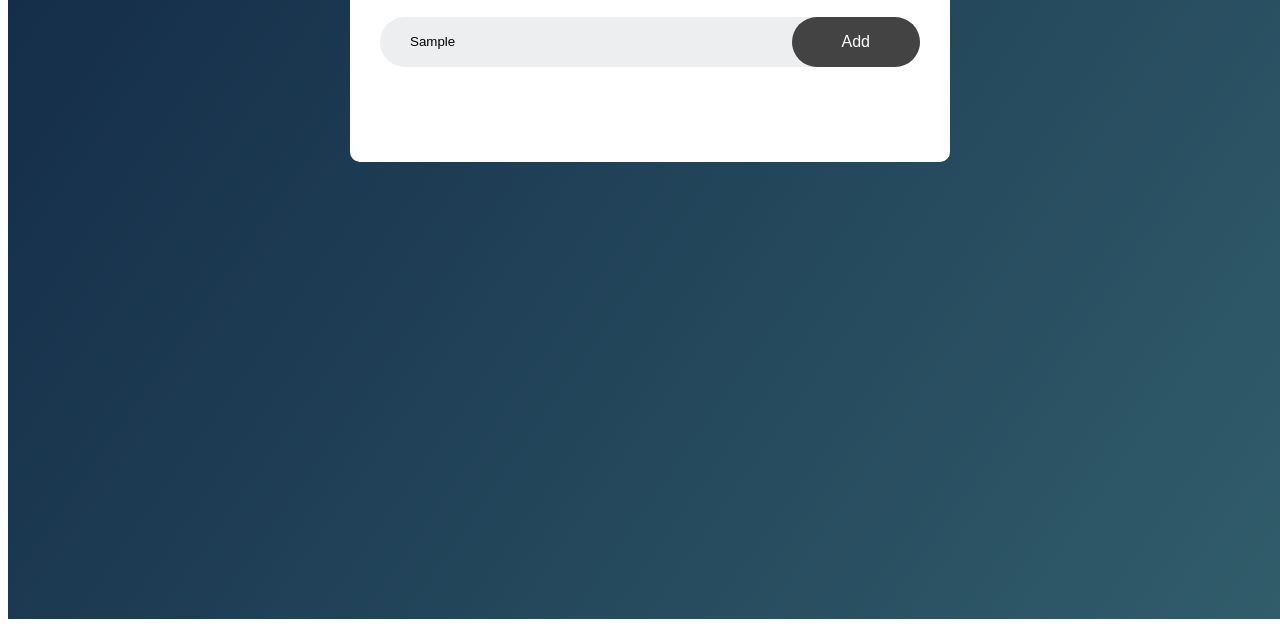
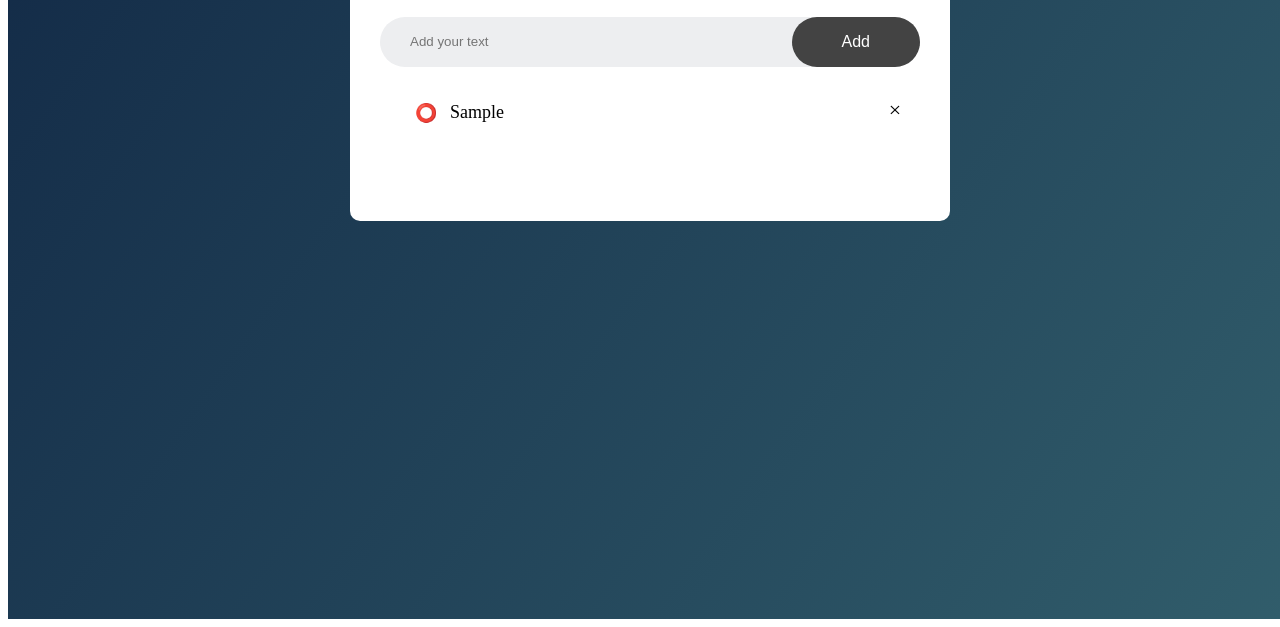
Before and after one commit to nija10/to-do-list, a plain HTML site: page index.html in a window 1280 px wide. Both pictures are taken after typing "Sample" into the empty fields and a click on the button "Add". Shown: the part 209-836 px from the top of the page. Drawn offline with Linux system fonts and the light colour scheme.

Commit message:
functionality to add items in to-do list

```diff
--- a/index.html
+++ b/index.html
@@ -12,13 +12,13 @@
         <h2>To Do List 📝</h2>
         <div class="row">
           <input type="text" id="input-box" placeholder="Add your text" />
-          <button>Add</button>
+          <button onclick="addTask()">Add</button>
         </div>
-        <!-- <ul id="list-container">
-          <li class="checked">Task 1</li>
+        <ul id="list-container">
+          <!-- <li class="checked">Task 1</li>
           <li>Task 2</li>
-          <li>Task 3</li>
-        </ul> -->
+          <li>Task 3</li> -->
+        </ul>
       </div>
     </div>
     <script src="src/script.js"></script>
--- a/src/script.js
+++ b/src/script.js
@@ -0,0 +1,16 @@
+let inputBox = document.getElementById("input-box");
+let listContainer = document.getElementById("list-container");
+
+function addTask() {
+  if (inputBox.value === "") {
+    alert("Write something!");
+  } else {
+    let li = document.createElement("li");
+    li.innerHTML = inputBox.value;
+    listContainer.appendChild(li);
+    let span = document.createElement("span");
+    span.innerHTML = "\u00d7";
+    li.appendChild(span);
+  }
+  inputBox.value = ""; //clear input field after adding item
+}
--- a/src/style.css
+++ b/src/style.css
@@ -48,10 +48,14 @@ button {
   border-radius: 40px;
 }
 
+ul {
+  padding-left: 20px;
+}
+
 ul li {
   list-style: none;
   font-size: 18px;
-  padding: 12px 18px 12px 50px;
+  padding: 10px 18px 12px 50px;
   cursor: pointer;
   /* user-select: none; */
   position: relative;
@@ -63,7 +67,7 @@ ul li::before {
   height: 28px;
   width: 28px;
   top: 10px;
-  left: 10px;
+  left: 15px;
 }
 
 ul li.checked {
@@ -74,3 +78,19 @@ ul li.checked {
 ul li.checked::before {
   content: "✔️";
 }
+
+ul li span {
+  position: absolute;
+  right: 0;
+  top: 5px;
+  width: 30px;
+  height: 30px;
+  font-size: 22px;
+  text-align: center;
+  border-radius: 50%;
+  margin-right: 10px;
+}
+
+ul li span:hover {
+  background: #edeef0;
+}
```
